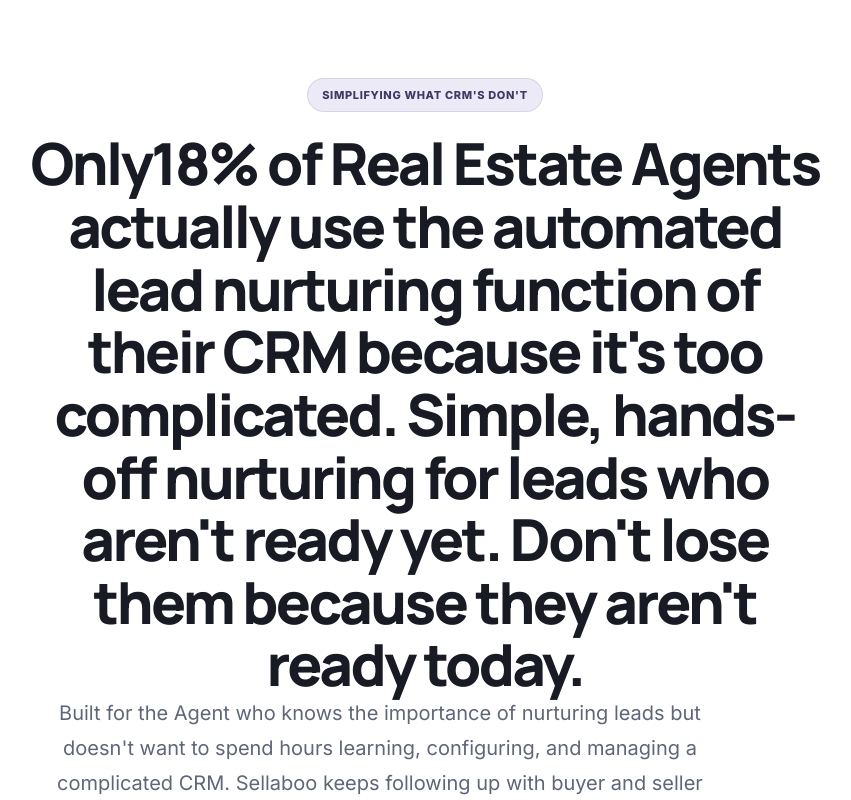
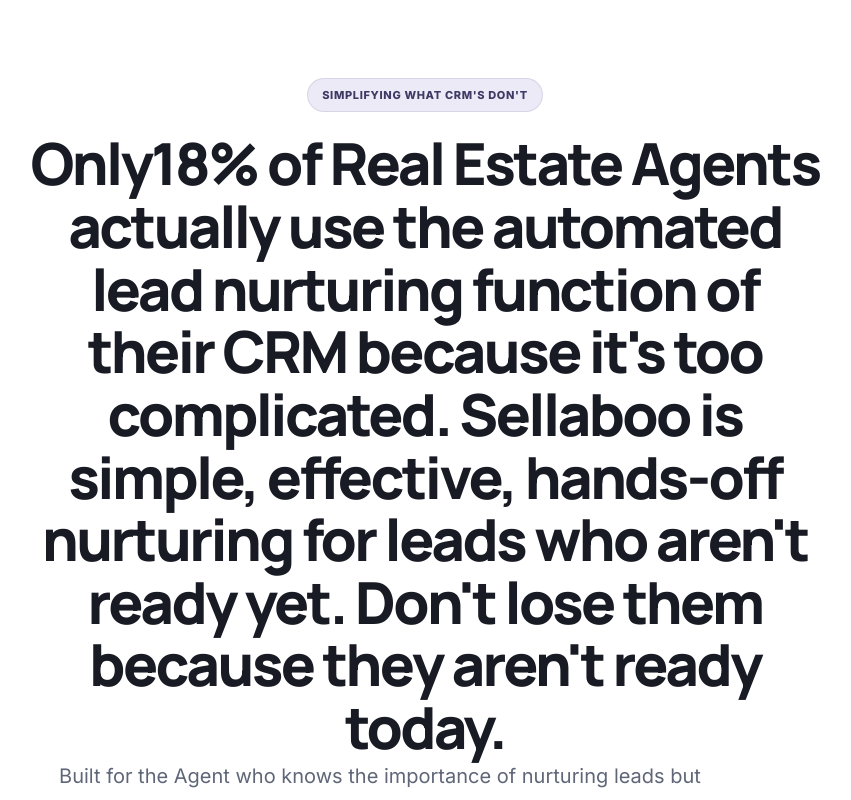
Before and after one commit to Sellaboo-dev/sellaboo-marketing, a Next.js app: page / in a window 1280 px wide. Shown: the part 1080-1880 px from the top of the page, without its empty margins (215-1066 px from the left). Built offline with nearby package versions, Linux system fonts and the light colour scheme.

Commit message:
Changed text in the Problem section.

```diff
--- a/components/sections/ProblemSection.tsx
+++ b/components/sections/ProblemSection.tsx
@@ -57,7 +57,7 @@
           <h2 className="font-[var(--font-heading)] text-[clamp(36px,5vw,58px)] font-extrabold leading-[1.08] tracking-[-0.045em] text-[var(--color-heading)]">
             Only18% of Real Estate Agents actually use the automated
             lead nurturing function of their CRM because it's too complicated.
-            Simple, hands-off nurturing for leads who aren't ready yet.
+            Sellaboo is simple, effective, hands-off nurturing for leads who aren't ready yet.
             Don't lose them because they aren't ready today.
           </h2>
 
```
